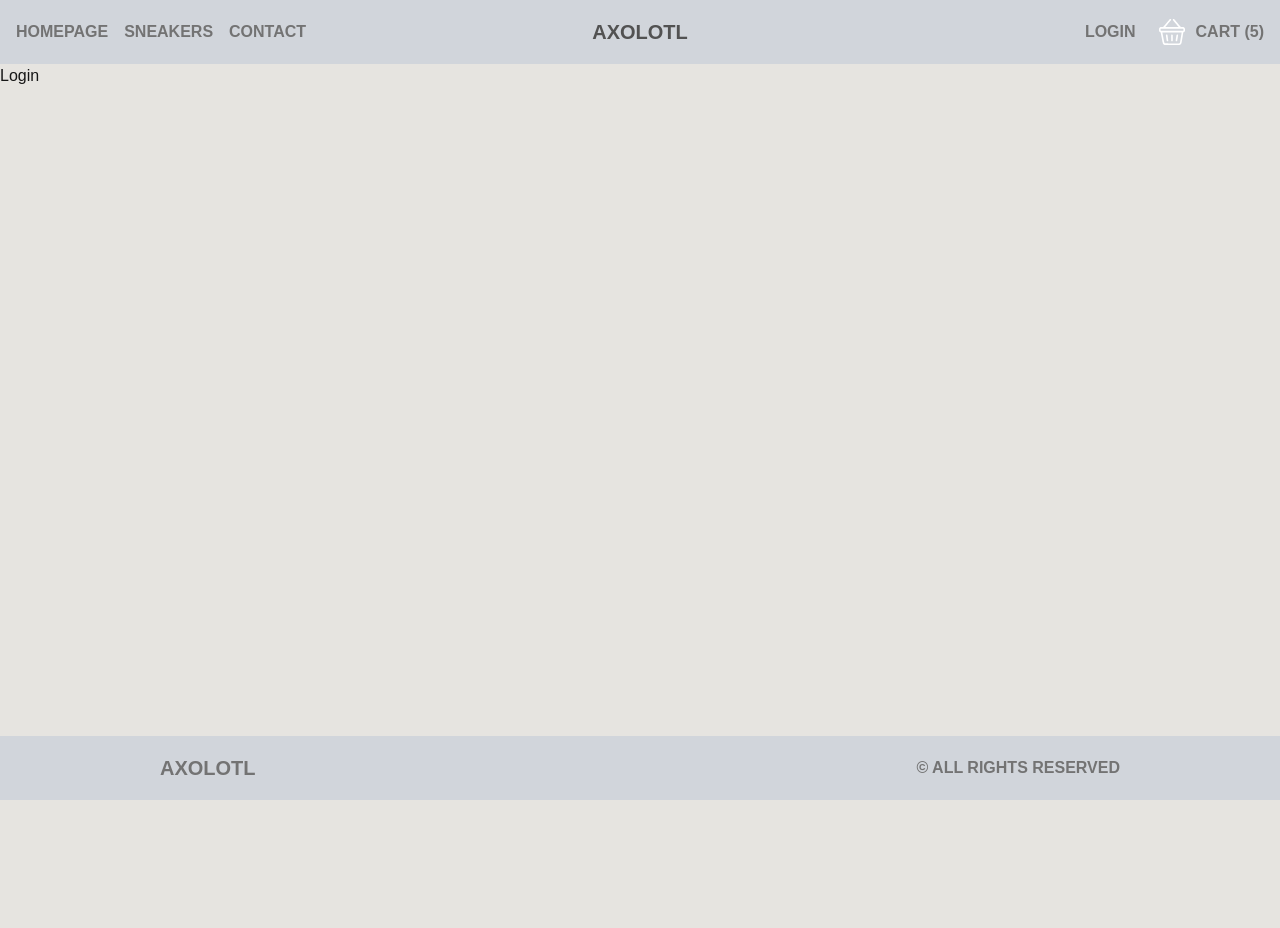
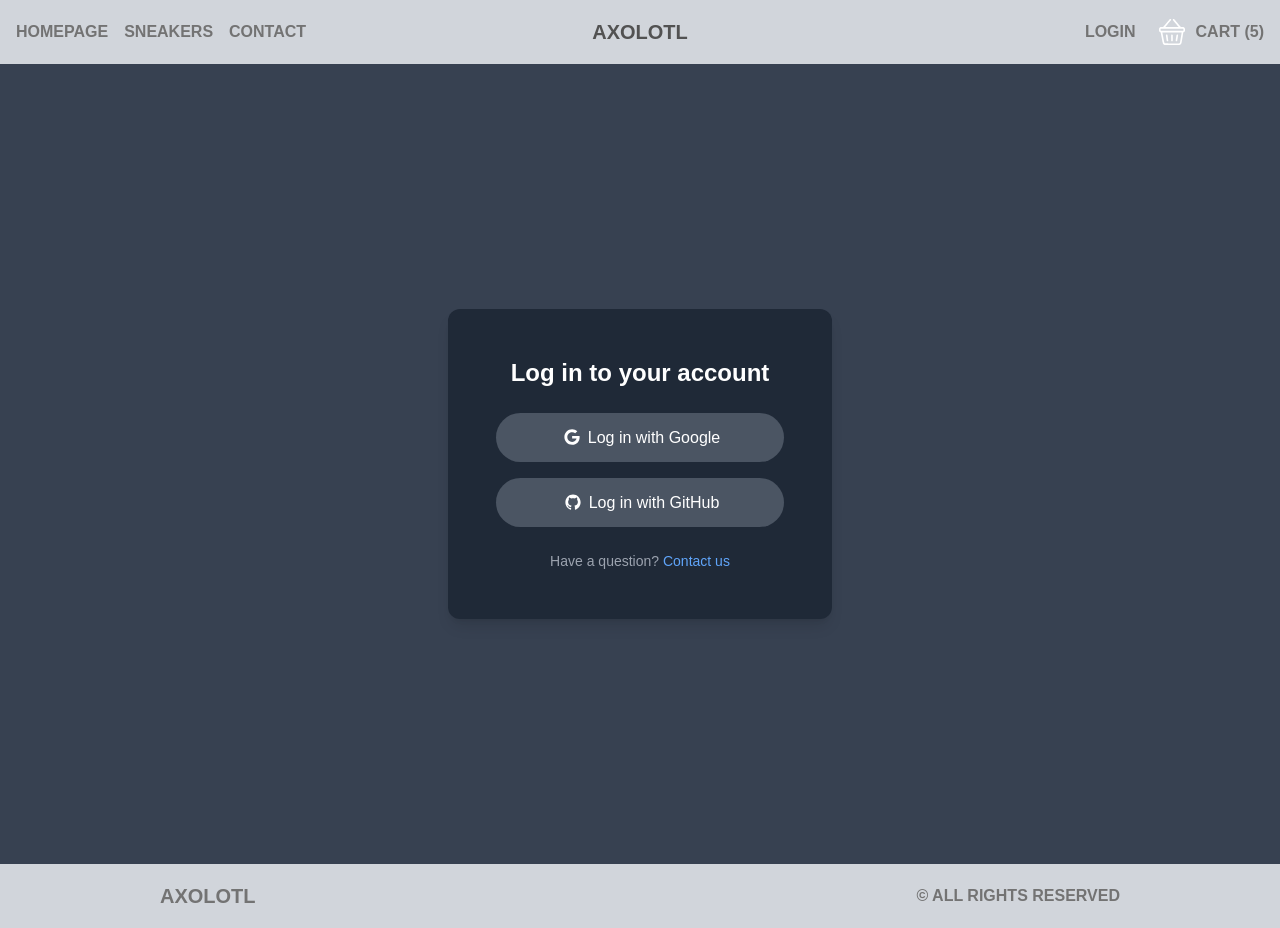
Before and after one commit to evnikitin/sneakers, a Next.js app: page /login in a window 1280 px wide. Before the commit the page ends 800 px from the top, so only its background shows below. Built offline with nearby package versions, Linux system fonts and the light colour scheme.

Commit message:
creating login page

```diff
--- a/app/(auth)/login/page.tsx
+++ b/app/(auth)/login/page.tsx
@@ -1,3 +1,57 @@
+import Link from "next/link";
+
 export default function Login() {
-  return <div>Login</div>;
+  //реализация авторизации через next-auth
+  return (
+    <div className="flex items-center justify-center min-h-screen bg-gray-700">
+      <div className="bg-gray-800 p-12 rounded-xl shadow-lg w-80 md:w-96">
+        <h2 className="text-2xl font-bold text-center mb-6 text-white">
+          Log in to your account
+        </h2>
+
+        <button className="w-full flex items-center justify-center py-3 px-4 bg-gray-600 text-white rounded-full mb-4 hover:bg-gray-500 focus:outline-none transition">
+          <svg
+            xmlns="http://www.w3.org/2000/svg"
+            width="24"
+            height="25"
+            viewBox="0 0 24 25"
+            fill="none"
+            className="mr-1"
+          >
+            <path
+              d="M19.625 12.2208C19.625 11.7208 19.5625 11.3458 19.5 10.9396H12.125V13.5958H16.5C16.3438 14.7521 15.1875 16.9396 12.125 16.9396C9.46875 16.9396 7.3125 14.7521 7.3125 12.0333C7.3125 7.68958 12.4375 5.68958 15.1875 8.34583L17.3125 6.31458C15.9688 5.06458 14.1875 4.28333 12.125 4.28333C7.8125 4.28333 4.375 7.75208 4.375 12.0333C4.375 16.3458 7.8125 19.7833 12.125 19.7833C16.5938 19.7833 19.625 16.6583 19.625 12.2208Z"
+              fill="#fff"
+            />
+          </svg>
+          Log in with Google
+        </button>
+
+        <button className="w-full flex items-center justify-center py-3 px-4 bg-gray-600 text-white rounded-full mb-4 hover:bg-gray-500 focus:outline-none transition">
+          <svg
+            className="mr-1"
+            xmlns="http://www.w3.org/2000/svg"
+            width="24"
+            height="25"
+            viewBox="0 0 24 25"
+            fill="none"
+          >
+            <path
+              d="M4.37891 12.2273C4.37891 7.88955 7.78846 4.3833 12.0061 4.3833C16.2111 4.3833 19.6332 7.88955 19.6207 12.2273C19.6207 15.6946 17.4361 18.6295 14.4054 19.6686C14.0266 19.7466 13.8877 19.4997 13.8877 19.2919C13.8877 19.2057 13.8891 19.0551 13.8909 18.8539C13.8946 18.449 13.9002 17.8389 13.9002 17.1362C13.9002 16.3959 13.6604 15.9284 13.3825 15.6817C15.0873 15.4868 16.8678 14.8246 16.8678 11.8116C16.8678 10.9545 16.5774 10.2532 16.0848 9.70786C16.1605 9.5131 16.4259 8.70778 16.0091 7.62993C16.0091 7.62993 15.3651 7.4221 13.9128 8.43509C13.3066 8.26631 12.6501 8.17531 12.0061 8.17531C11.3621 8.17605 10.7209 8.26339 10.0992 8.43509C8.64714 7.4221 8.00313 7.62993 8.00313 7.62993C7.58629 8.70778 7.85154 9.5131 7.92726 9.70786C7.44734 10.2532 7.14446 10.9545 7.14446 11.8116C7.14446 14.8246 8.92488 15.4999 10.6171 15.6817C10.4024 15.8765 10.2002 16.2271 10.1372 16.7336C9.69519 16.9414 8.59655 17.279 7.91477 16.0843C7.91477 16.0843 7.51057 15.3311 6.74026 15.2791C6.74026 15.2791 5.99524 15.2791 6.68967 15.7596C6.68967 15.7596 7.19489 15.9933 7.53586 16.9024C7.53586 16.9024 7.97768 18.305 10.0994 17.8374C10.0994 18.2621 10.1047 18.6757 10.1084 18.9619C10.1104 19.1133 10.1119 19.2291 10.1119 19.292C10.1119 19.4997 9.97309 19.7466 9.59418 19.6685C6.56353 18.6297 4.37891 15.6946 4.37891 12.2273Z"
+              fill="#fff"
+            />
+          </svg>
+          Log in with GitHub
+        </button>
+
+        <div className="text-center text-sm text-gray-400 mt-6">
+          <p>
+            Have a question?{" "}
+            <Link href="/contact" className="text-blue-400 hover:text-blue-500">
+              Contact us
+            </Link>
+          </p>
+        </div>
+      </div>
+    </div>
+  );
 }
--- a/app/layout.tsx
+++ b/app/layout.tsx
@@ -36,9 +36,8 @@ export default function RootLayout({
         className={`${geistSans.variable} ${geistMono.variable} antialiased `}
       >
         <Header />
-        <div className="min-h-[calc(100vh-6rem)] md:min-h-[calc(100vh-8rem)]">
-          {children}
-        </div>
+
+        {children}
 
         <Footer />
       </body>
```
